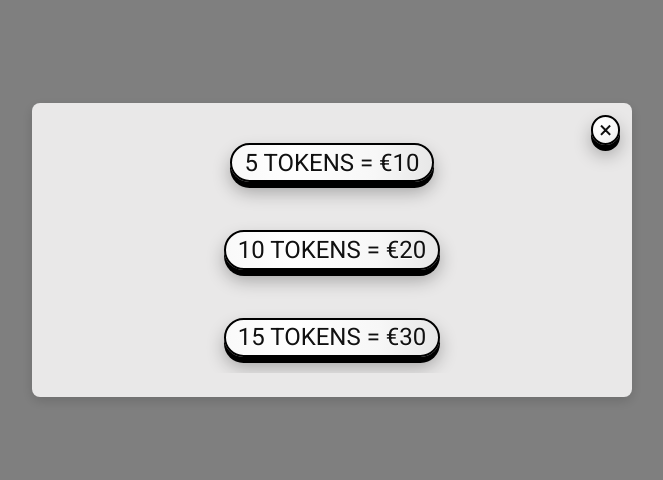
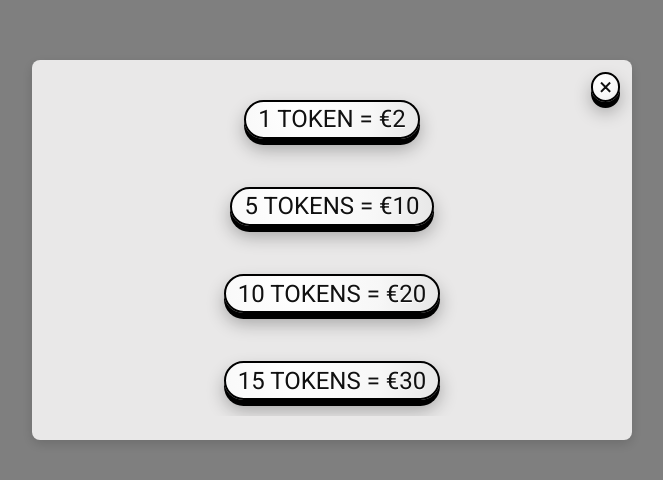
Before and after one commit to JerCol/cyclus_react, a React (Vite) app: page /drinks in a window 1280 px wide. Shown: the part 150-630 px from the top of the page, without its empty margins (308-971 px from the left). Built offline with nearby package versions, Linux system fonts and the light colour scheme; no server answers; the database is empty.

Commit message:
1token option

```diff
--- a/src/components/DrinkModal.jsx
+++ b/src/components/DrinkModal.jsx
@@ -96,6 +96,9 @@ export default function DrinkModal({ onClose }) {
 
         <div className="modal-body">
           <div className="ticket-buttons">
+            <JoinButton onClick={() => handleDrinkClick("drink_token_1", 10)}>
+              1 TOKEN&nbsp;=&nbsp;€2
+            </JoinButton>
             <JoinButton onClick={() => handleDrinkClick("drink_tokens_5", 10)}>
               5 TOKENS&nbsp;=&nbsp;€10
             </JoinButton>
```
